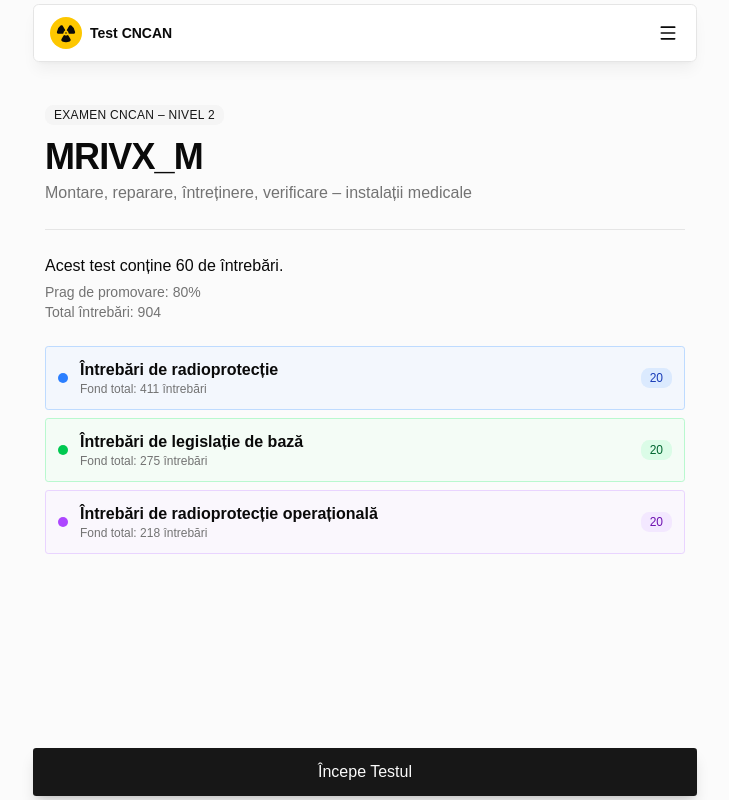
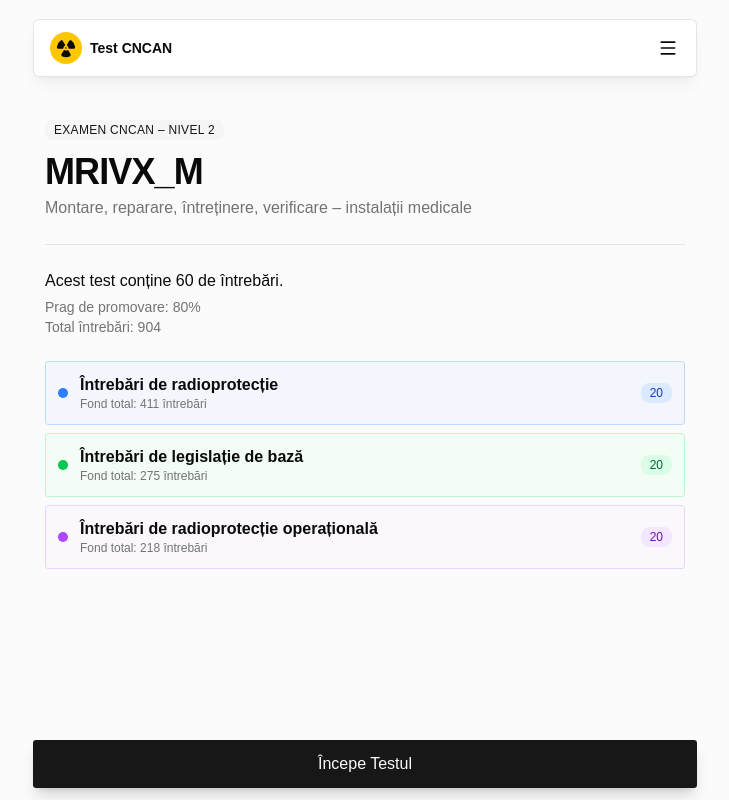
Before and after one commit to engelbertszarvadi/test-cncan, a React (Vite) app: page / in a window 1280 px wide. Shown: the whole page, without its empty margins (275-1004 px from the left). Built offline with nearby package versions, Linux system fonts and the light colour scheme.

Commit message:
small visual fixes

```diff
--- a/index.html
+++ b/index.html
@@ -5,7 +5,7 @@
     <meta name="viewport" content="width=device-width, initial-scale=1.0, viewport-fit=cover" />
     <title>Test CNCAN - MRIVX_M</title>
     <meta name="description" content="Aplicație de pregătire pentru examenul CNCAN – MRIVX_M: întrebări de radioprotecție, legislație de bază și radioprotecție operațională." />
-    <meta name="theme-color" content="#ffffff" />
+    <meta name="theme-color" content="#fbfbfb" />
     <meta name="apple-mobile-web-app-title" content="Test CNCAN" />
     <meta name="apple-mobile-web-app-capable" content="yes" />
     <meta name="mobile-web-app-capable" content="yes" />
--- a/src/components/app-shell.tsx
+++ b/src/components/app-shell.tsx
@@ -1,9 +1,9 @@
-import { ChevronLeftIcon } from "lucide-react"
-import { useLayoutEffect, useRef, useState, type ReactNode } from "react"
-import { Link } from "react-router-dom"
+import { ChevronLeftIcon } from 'lucide-react'
+import { useLayoutEffect, useRef, useState, type ReactNode } from 'react'
+import { Link } from 'react-router-dom'
 
-import { SCROLL_CONTAINER_ID } from "@/lib/scroll"
-import { cn } from "@/lib/utils"
+import { SCROLL_CONTAINER_ID } from '@/lib/scroll'
+import { cn } from '@/lib/utils'
 
 export function AppShell({
   header,
@@ -25,7 +25,9 @@ export function AppShell({
     const headerElement = headerRef.current
     if (!headerElement) return
     const update = () => {
-      const panel = headerElement.querySelector<HTMLElement>("[data-slot=navbar-panel]")
+      const panel = headerElement.querySelector<HTMLElement>(
+        '[data-slot=navbar-panel]',
+      )
       setHeaderHeight(headerElement.offsetHeight - (panel?.offsetHeight ?? 0))
     }
     update()
@@ -37,11 +39,19 @@ export function AppShell({
   return (
     <div className="relative flex h-dvh flex-col overflow-hidden bg-muted/40">
       {header && (
+        <div
+          aria-hidden
+          className="pointer-events-none absolute inset-x-0 top-0 z-30 h-[calc(env(safe-area-inset-top)+3rem)] bg-background"
+        >
+          <div className="size-full bg-muted/40" />
+        </div>
+      )}
+      {header && (
         <header
           ref={headerRef}
-          className="pointer-events-none absolute inset-x-0 top-0 z-40 mx-auto w-full max-w-2xl px-1 pt-[max(0.25rem,env(safe-area-inset-top))]"
+          className="pointer-events-none absolute inset-x-0 top-0 z-40 mx-auto w-full max-w-2xl px-1 pt-[calc(env(safe-area-inset-top)+1.2rem)]"
         >
-          <div className="pointer-events-auto rounded-2xl border bg-background/95 px-4 py-2 shadow-lg shadow-black/5 backdrop-blur">
+          <div className="pointer-events-auto rounded-2xl border bg-background px-4 py-2 shadow-lg shadow-black/5">
             {header}
           </div>
         </header>
@@ -53,18 +63,20 @@ export function AppShell({
       >
         <div
           className={cn(
-            "mx-auto w-full max-w-2xl px-4 py-4 sm:py-8 motion-safe:animate-in motion-safe:duration-300 motion-safe:fade-in motion-safe:slide-in-from-bottom-3",
-            !header && "pt-[max(1rem,env(safe-area-inset-top))]",
-            className
+            'mx-auto w-full max-w-2xl px-4 py-4 sm:py-8 motion-safe:animate-in motion-safe:duration-300 motion-safe:fade-in motion-safe:slide-in-from-bottom-3',
+            !header && 'pt-[max(1rem,env(safe-area-inset-top))]',
+            className,
           )}
         >
           {children}
         </div>
       </main>
       {footer && (
-        <footer className="relative z-40 mx-auto w-full max-w-2xl shrink-0 px-1 pb-[max(0.25rem,env(safe-area-inset-bottom))]">
+        <footer className="relative z-40 mx-auto w-full max-w-2xl shrink-0 px-1 pb-[calc(env(safe-area-inset-bottom)+0.75rem)]">
           {aboveFooter}
-          <div className="rounded-lg shadow-lg shadow-black/15 [&_[data-slot=button]]:bg-clip-border">{footer}</div>
+          <div className="rounded-lg shadow-lg shadow-black/15 [&_[data-slot=button]]:bg-clip-border">
+            {footer}
+          </div>
         </footer>
       )}
     </div>
@@ -72,7 +84,7 @@ export function AppShell({
 }
 
 const backClassName =
-  "-ml-2 mr-auto flex min-h-10 min-w-0 items-center gap-1.5 rounded-lg py-1 pr-5 pl-2 text-left outline-none transition-colors hover:bg-muted focus-visible:ring-3 focus-visible:ring-ring/50 active:bg-muted"
+  '-ml-2 mr-auto flex min-h-10 min-w-0 items-center gap-1.5 rounded-lg py-1 pr-5 pl-2 text-left outline-none transition-colors hover:bg-muted focus-visible:ring-3 focus-visible:ring-ring/50 active:bg-muted'
 
 export function PageHeader({
   leading,
@@ -96,7 +108,9 @@ export function PageHeader({
   const heading = (
     <div className="min-w-0 flex-1">
       <div className="truncate text-sm font-semibold">{title}</div>
-      {subtitle && <div className="truncate text-xs text-muted-foreground">{subtitle}</div>}
+      {subtitle && (
+        <div className="truncate text-xs text-muted-foreground">{subtitle}</div>
+      )}
     </div>
   )
   const backContent = (
@@ -115,7 +129,12 @@ export function PageHeader({
             {backContent}
           </Link>
         ) : onBack ? (
-          <button type="button" aria-label="Înapoi" onClick={onBack} className={backClassName}>
+          <button
+            type="button"
+            aria-label="Înapoi"
+            onClick={onBack}
+            className={backClassName}
+          >
             {backContent}
           </button>
         ) : (
--- a/src/components/ui/dialog.tsx
+++ b/src/components/ui/dialog.tsx
@@ -37,7 +37,7 @@ function DialogOverlay({
     <DialogPrimitive.Overlay
       data-slot="dialog-overlay"
       className={cn(
-        "fixed inset-0 isolate z-50 bg-black/20 backdrop-blur-[6px] data-open:animate-[overlay-show_250ms_ease-out] data-closed:animate-[overlay-hide_200ms_ease-in]",
+        "fixed inset-0 isolate z-50 bg-black/20 data-open:animate-[overlay-show_250ms_ease-out] data-closed:animate-[overlay-hide_200ms_ease-in]",
         className
       )}
       {...props}
--- a/src/index.css
+++ b/src/index.css
@@ -138,21 +138,17 @@
 @keyframes overlay-show {
   from {
     opacity: 0;
-    backdrop-filter: blur(0);
   }
   to {
     opacity: 1;
-    backdrop-filter: blur(6px);
   }
 }
 
 @keyframes overlay-hide {
   from {
     opacity: 1;
-    backdrop-filter: blur(6px);
   }
   to {
     opacity: 0;
-    backdrop-filter: blur(0);
   }
 }
--- a/vite.config.ts
+++ b/vite.config.ts
@@ -20,8 +20,8 @@ export default defineConfig({
         lang: 'ro',
         display: 'standalone',
         orientation: 'portrait',
-        theme_color: '#ffffff',
-        background_color: '#ffffff',
+        theme_color: '#fbfbfb',
+        background_color: '#fbfbfb',
         icons: [
           { src: 'icon-192.png', sizes: '192x192', type: 'image/png' },
           { src: 'icon-512.png', sizes: '512x512', type: 'image/png' },
```
